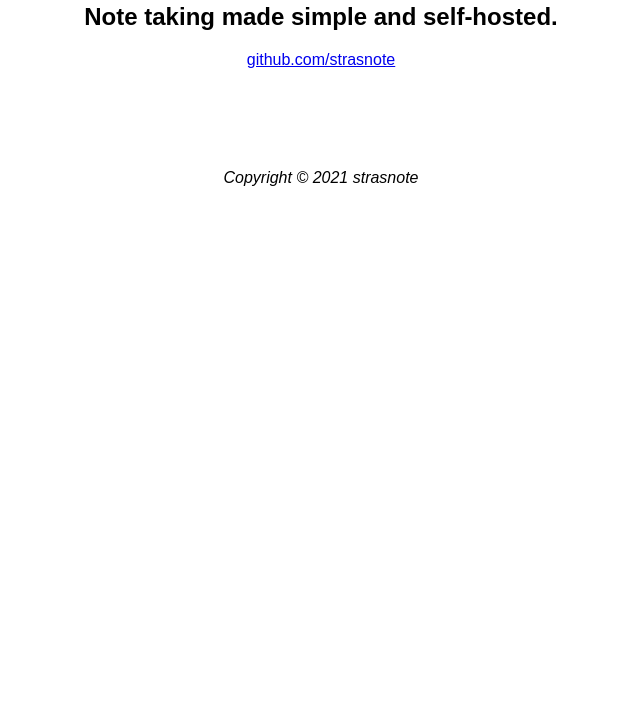
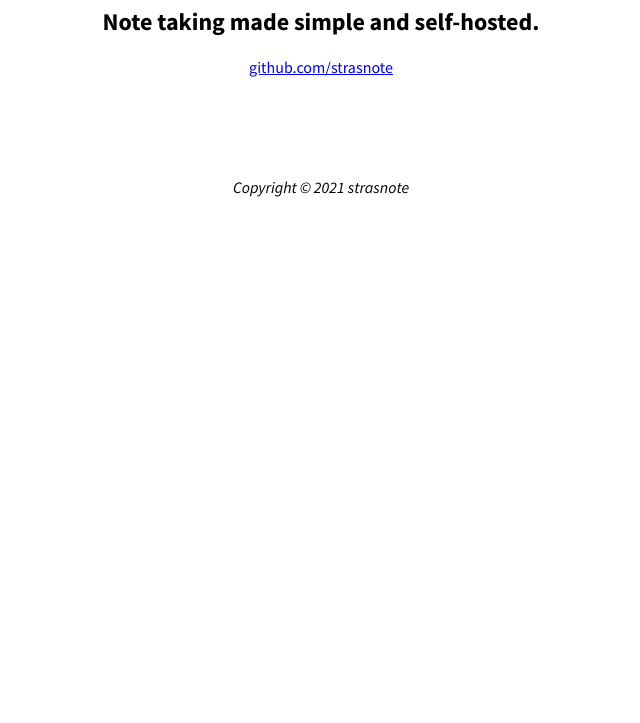
Before and after one commit to strasnote/website, a plain HTML site: page index.html in a window 1280 px wide. Shown: the part 77-800 px from the top of the page, without its empty margins (319-959 px from the left). Drawn offline with Linux system fonts and the light colour scheme.

Commit message:
Update index.html
Adding web font via Google Fonts

```diff
--- a/index.html
+++ b/index.html
@@ -2,6 +2,7 @@
 <html>
 <head>
 <title>strasnote</title>
+<link href="https://fonts.googleapis.com/css2?family=Source+Sans+Pro:ital,wght@0,400;0,700;1,400;1,700&display=swap" rel="stylesheet">
 <style type="text/css">
     * {
         font-family: "Source Sans Pro", sans-serif;
```
